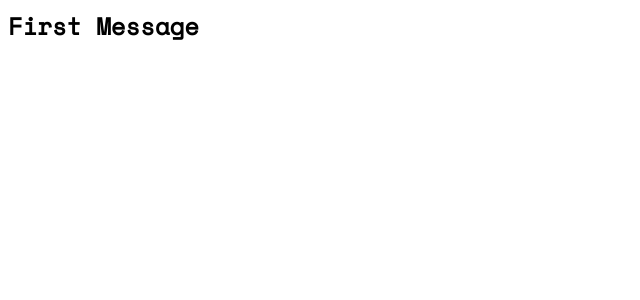
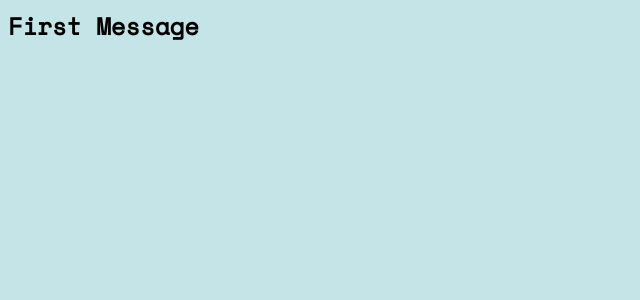
Before and after one commit to FTP-droid/tip-calculator-app-main, a React (Vite) app: page / in a window 1280 px wide. Shown: the top 300 px of the page, without its empty margins (0-640 px from the left). Built offline with nearby package versions, Linux system fonts and the light colour scheme.

Commit message:
Added light grayish cyan background color for the root document in 'index.css'.

```diff
--- a/src/index.css
+++ b/src/index.css
@@ -14,4 +14,5 @@
     font-size: 24px;
     font-family: space-mono-regular;
     font-weight: 700;
+    background-color: var(--light-grayish-cyan);
 }
```
